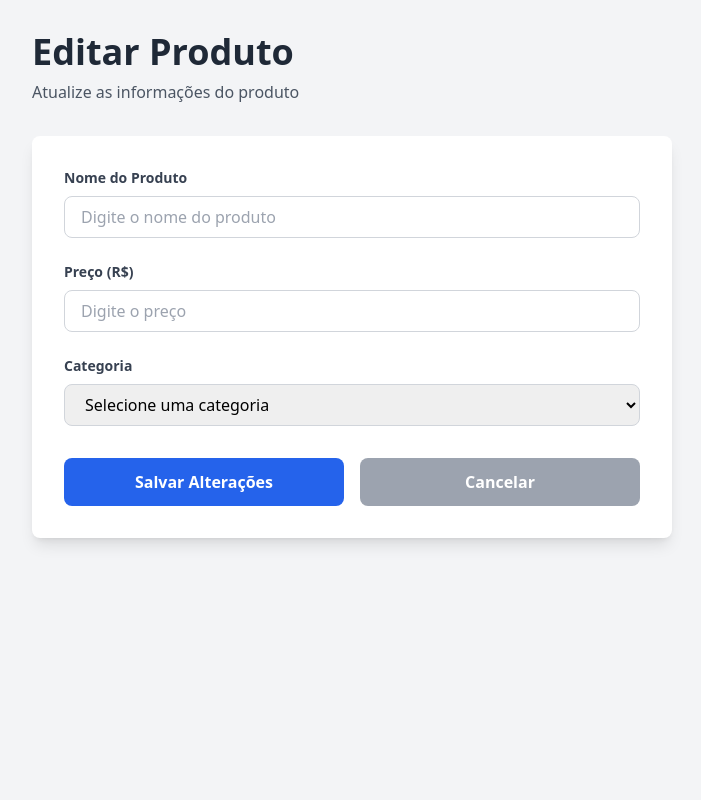
After one commit to PHPauloReis/python-flask-exemple, a Flask app: template app/templates/editar_produto.html in a window 1280 px wide. The commit adds this page. Shown: the whole page, without its empty margins (288-989 px from the left). Run offline with Flask 2, Linux system fonts and the light colour scheme; the template is opened without the code that fills it, so the values that code supplies are empty; some libraries are stand-ins or nearby versions.

Commit message:
Feat: Página de edição

```diff
--- a/app/app.py
+++ b/app/app.py
@@ -39,12 +39,54 @@ def create_produto():
     result = products_collection.insert_one(produto)
     return jsonify({'id': str(result.inserted_id), 'mensagem': 'Produto criado com sucesso'}), 201
 
+@app.route('/api/produtos/<id>', methods=['PUT'])
+def update_produto(id):
+    """Atualiza um produto existente"""
+    try:
+        produto_id = ObjectId(id)
+    except:
+        return jsonify({'erro': 'ID inválido'}), 400
+
+    data = request.get_json()
+
+    if not all(k in data for k in ['nome', 'preco', 'categoria']):
+        return jsonify({'erro': 'Campos obrigatórios: nome, preco, categoria'}), 400
+
+    atualizado = {
+        'nome': data['nome'],
+        'preco': float(data['preco']),
+        'categoria': data['categoria']
+    }
+
+    result = products_collection.update_one({'_id': produto_id}, {'$set': atualizado})
+
+    if result.matched_count == 0:
+        return jsonify({'erro': 'Produto não encontrado'}), 404
+
+    return jsonify({'mensagem': 'Produto atualizado com sucesso'}), 200
+
 @app.route('/produtos')
 def produtos():
     """Exibe página com tabela de produtos"""
     produtos_list = list(products_collection.find({}, {'_id': 1, 'nome': 1, 'preco': 1, 'categoria': 1}))
     return render_template('produtos.html', produtos=produtos_list)
 
+@app.route('/produtos/<id>/editar')
+def editar_produto(id):
+    """Exibe formulário para editar um produto"""
+    try:
+        produto_id = ObjectId(id)
+    except:
+        return "ID inválido", 400
+
+    produto = products_collection.find_one({'_id': produto_id})
+
+    if not produto:
+        return "Produto não encontrado", 404
+
+    produto['_id'] = str(produto['_id'])
+    return render_template('editar_produto.html', produto=produto)
+
 if __name__ == '__main__':
     # development server; in production we use gunicorn
     app.run(host='0.0.0.0', port=5000)
--- /dev/null
+++ b/app/templates/editar_produto.html
@@ -0,0 +1,145 @@
+<!DOCTYPE html>
+<html lang="pt-BR">
+<head>
+    <meta charset="UTF-8">
+    <meta name="viewport" content="width=device-width, initial-scale=1.0">
+    <title>Editar Produto</title>
+    <!-- Tailwind CSS via CDN -->
+    <script src="https://cdn.tailwindcss.com"></script>
+</head>
+<body class="bg-gray-100 min-h-screen py-8">
+    <div class="max-w-2xl mx-auto px-4">
+        <!-- Header -->
+        <div class="mb-8">
+            <h1 class="text-4xl font-bold text-gray-800 mb-2">Editar Produto</h1>
+            <p class="text-gray-600">Atualize as informações do produto</p>
+        </div>
+
+        <!-- Form Container -->
+        <div class="bg-white rounded-lg shadow-lg p-8">
+            <form id="editForm">
+                <!-- Nome -->
+                <div class="mb-6">
+                    <label for="nome" class="block text-sm font-semibold text-gray-700 mb-2">
+                        Nome do Produto
+                    </label>
+                    <input
+                        type="text"
+                        id="nome"
+                        name="nome"
+                        value="{{ produto.nome }}"
+                        required
+                        class="w-full px-4 py-2 border border-gray-300 rounded-lg focus:outline-none focus:ring-2 focus:ring-blue-500"
+                        placeholder="Digite o nome do produto"
+                    >
+                </div>
+
+                <!-- Preço -->
+                <div class="mb-6">
+                    <label for="preco" class="block text-sm font-semibold text-gray-700 mb-2">
+                        Preço (R$)
+                    </label>
+                    <input
+                        type="number"
+                        id="preco"
+                        name="preco"
+                        value="{{ produto.preco }}"
+                        required
+                        step="0.01"
+                        min="0"
+                        class="w-full px-4 py-2 border border-gray-300 rounded-lg focus:outline-none focus:ring-2 focus:ring-blue-500"
+                        placeholder="Digite o preço"
+                    >
+                </div>
+
+                <!-- Categoria -->
+                <div class="mb-8">
+                    <label for="categoria" class="block text-sm font-semibold text-gray-700 mb-2">
+                        Categoria
+                    </label>
+                    <select
+                        id="categoria"
+                        name="categoria"
+                        required
+                        class="w-full px-4 py-2 border border-gray-300 rounded-lg focus:outline-none focus:ring-2 focus:ring-blue-500"
+                    >
+                        <option value="">Selecione uma categoria</option>
+                        <option value="Eletrônicos" {% if produto.categoria == 'Eletrônicos' %}selected{% endif %}>Eletrônicos</option>
+                        <option value="Periféricos" {% if produto.categoria == 'Periféricos' %}selected{% endif %}>Periféricos</option>
+                        <option value="Monitores" {% if produto.categoria == 'Monitores' %}selected{% endif %}>Monitores</option>
+                        <option value="Outros" {% if produto.categoria == 'Outros' %}selected{% endif %}>Outros</option>
+                    </select>
+                </div>
+
+                <!-- Buttons -->
+                <div class="flex gap-4">
+                    <button
+                        type="submit"
+                        id="submitBtn"
+                        class="flex-1 bg-blue-600 text-white px-6 py-3 rounded-lg font-semibold hover:bg-blue-700 transition-colors"
+                    >
+                        Salvar Alterações
+                    </button>
+                    <a
+                        href="/produtos"
+                        class="flex-1 bg-gray-400 text-white px-6 py-3 rounded-lg font-semibold hover:bg-gray-500 transition-colors text-center"
+                    >
+                        Cancelar
+                    </a>
+                </div>
+
+                <!-- Status Message -->
+                <div id="statusMessage" class="mt-6 hidden p-4 rounded-lg"></div>
+            </form>
+        </div>
+    </div>
+
+    <script>
+        document.getElementById('editForm').addEventListener('submit', async (e) => {
+            e.preventDefault();
+
+            const produto_id = "{{ produto._id }}";
+            const nome = document.getElementById('nome').value;
+            const preco = parseFloat(document.getElementById('preco').value);
+            const categoria = document.getElementById('categoria').value;
+
+            try {
+                const response = await fetch(`/api/produtos/${produto_id}`, {
+                    method: 'PUT',
+                    headers: {
+                        'Content-Type': 'application/json'
+                    },
+                    body: JSON.stringify({
+                        nome: nome,
+                        preco: preco,
+                        categoria: categoria
+                    })
+                });
+
+                const statusDiv = document.getElementById('statusMessage');
+
+                if (response.ok) {
+                    const data = await response.json();
+                    statusDiv.innerHTML = '<p class="text-green-700 font-semibold">✅ ' + data.mensagem + '</p>';
+                    statusDiv.className = 'mt-6 p-4 rounded-lg bg-green-100 border border-green-300';
+
+                    setTimeout(() => {
+                        window.location.href = '/produtos';
+                    }, 1500);
+                } else {
+                    const error = await response.json();
+                    statusDiv.innerHTML = '<p class="text-red-700 font-semibold">❌ Erro: ' + error.erro + '</p>';
+                    statusDiv.className = 'mt-6 p-4 rounded-lg bg-red-100 border border-red-300';
+                }
+
+                statusDiv.classList.remove('hidden');
+            } catch (error) {
+                const statusDiv = document.getElementById('statusMessage');
+                statusDiv.innerHTML = '<p class="text-red-700 font-semibold">❌ Erro ao enviar: ' + error.message + '</p>';
+                statusDiv.className = 'mt-6 p-4 rounded-lg bg-red-100 border border-red-300';
+                statusDiv.classList.remove('hidden');
+            }
+        });
+    </script>
+</body>
+</html>
--- a/app/templates/produtos.html
+++ b/app/templates/produtos.html
@@ -24,6 +24,7 @@
                         <th class="px-6 py-3 text-left text-sm font-semibold text-white">Nome</th>
                         <th class="px-6 py-3 text-left text-sm font-semibold text-white">Categoria</th>
                         <th class="px-6 py-3 text-left text-sm font-semibold text-white">Preço</th>
+                        <th class="px-6 py-3 text-left text-sm font-semibold text-white">Ações</th>
                     </tr>
                 </thead>
                 <tbody class="divide-y divide-gray-200">
@@ -48,6 +49,11 @@
                         <td class="px-6 py-4 text-sm text-gray-800 font-semibold">
                             R$ {{ "%.2f"|format(produto.preco) }}
                         </td>
+                        <td class="px-6 py-4 text-sm">
+                            <a href="/produtos/{{ produto._id }}/editar" class="inline-block bg-blue-500 text-white px-4 py-2 rounded hover:bg-blue-600 transition-colors">
+                                ✏️ Editar
+                            </a>
+                        </td>
                     </tr>
                     {% endfor %}
                 </tbody>
```
